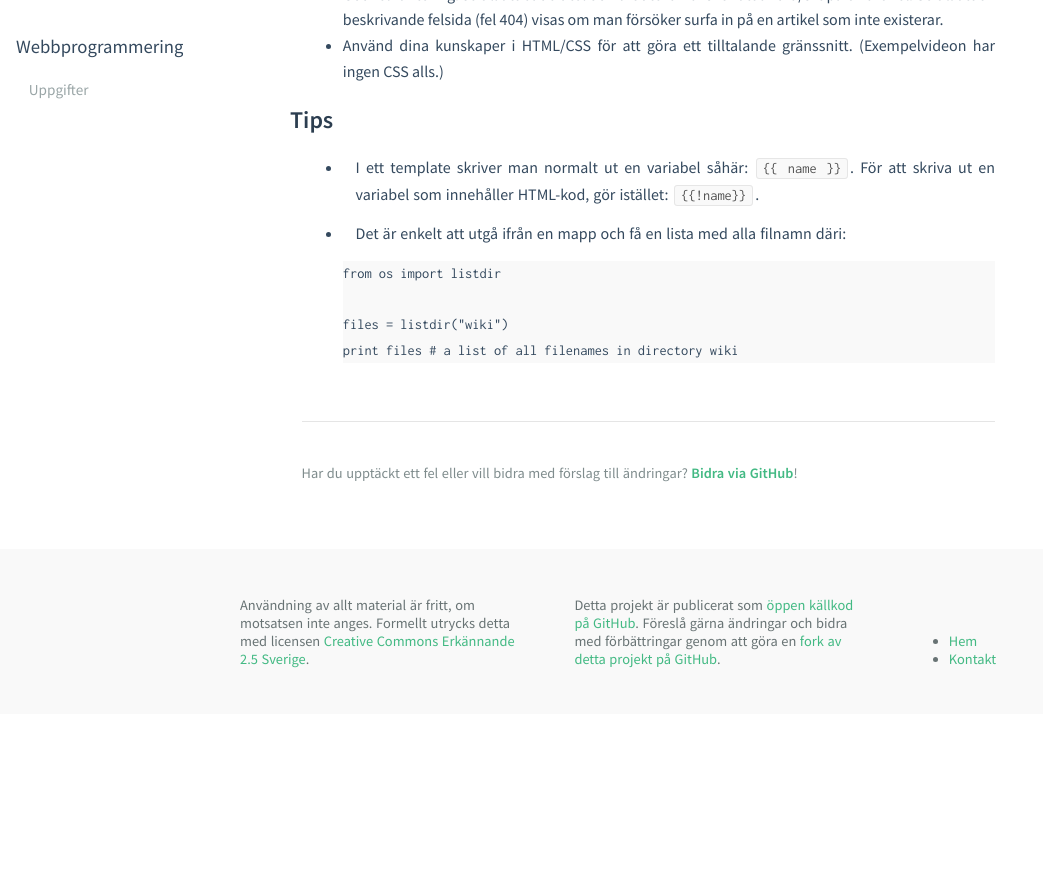
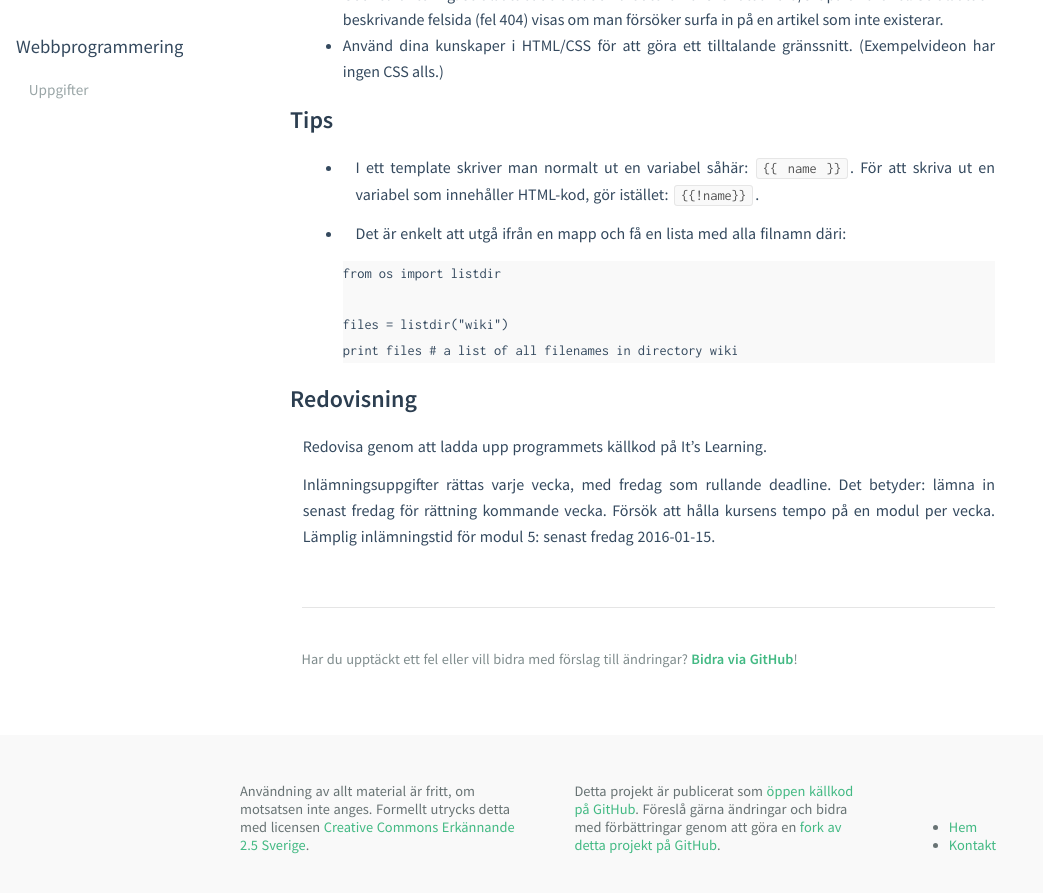
Before and after one commit to mau-dvmt/ia-python, a Jekyll site: the page built from modules/web/assignments/wiki.md, in a window 1280 px wide and 900 px high, scrolled down 2545 px. Shown: the top 893 px of the window, without its empty margins (0-1043 px from the left). Built offline with Jekyll 4.4.1, drawn with Linux system fonts in a browser that asks for light colours; before the commit the page ends 3259 px from its top, so only the background shows below that.

Commit message:
Added web deadline

```diff
--- a/modules/web/assignments/wiki.md
+++ b/modules/web/assignments/wiki.md
@@ -82,3 +82,8 @@ Uppgiften kan ge VG - men det finns många olika förbättringar som alla kan g
     files = listdir("wiki")
     print files # a list of all filenames in directory wiki
     </pre>
+
+## Redovisning
+Redovisa genom att ladda upp programmets källkod på It’s Learning.
+
+Inlämningsuppgifter rättas varje vecka, med fredag som rullande deadline. Det betyder: lämna in senast fredag för rättning kommande vecka. Försök att hålla kursens tempo på en modul per vecka. Lämplig inlämningstid för modul 5: senast fredag 2016-01-15.
```
Also changed, not shown: 13 other files.
